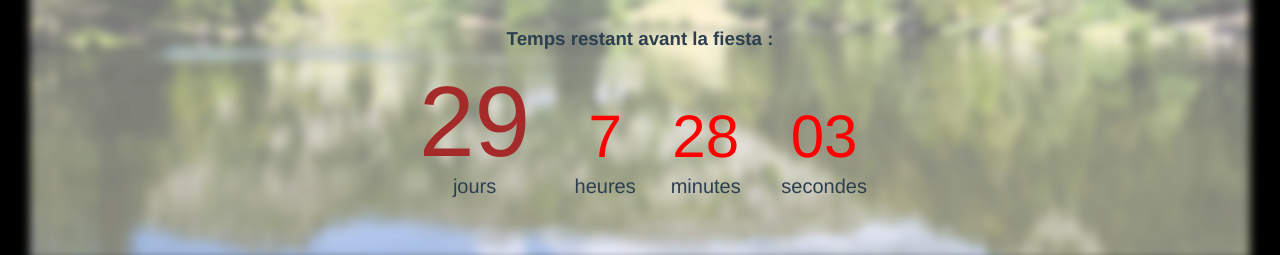
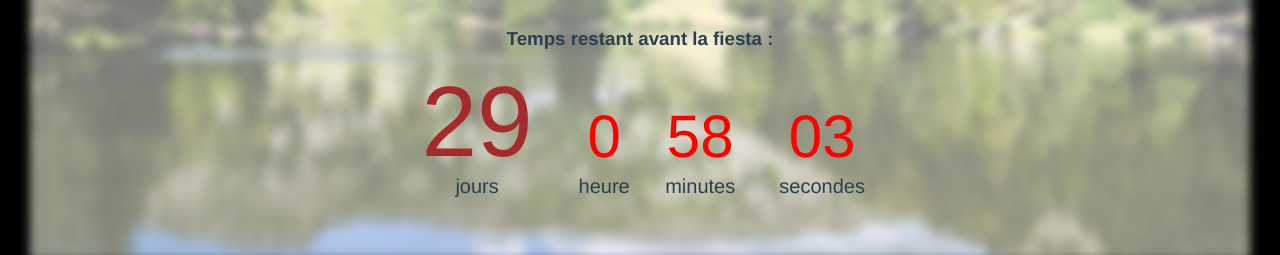
Before and after one commit to JulienMattiussi/marme-ten, a Vue app: page / in a window 1280 px wide. Shown: the part 300-555 px from the top of the page. Built offline with nearby package versions, Linux system fonts and the light colour scheme.

Commit message:
fix date

```diff
--- a/src/App.vue
+++ b/src/App.vue
@@ -3,7 +3,7 @@
   <div class="content">
     <img alt="Marmelab logo" src="./assets/logo-green.png" />
     <TitleMessage msg="En mai, on fait ce qui nous plait !" />
-    <CountDown deadline="2022-05-10T22:00:00.000Z" />
+    <CountDown deadline="2022-05-10T15:30:00.000Z" />
   </div>
 </template>
 
```
